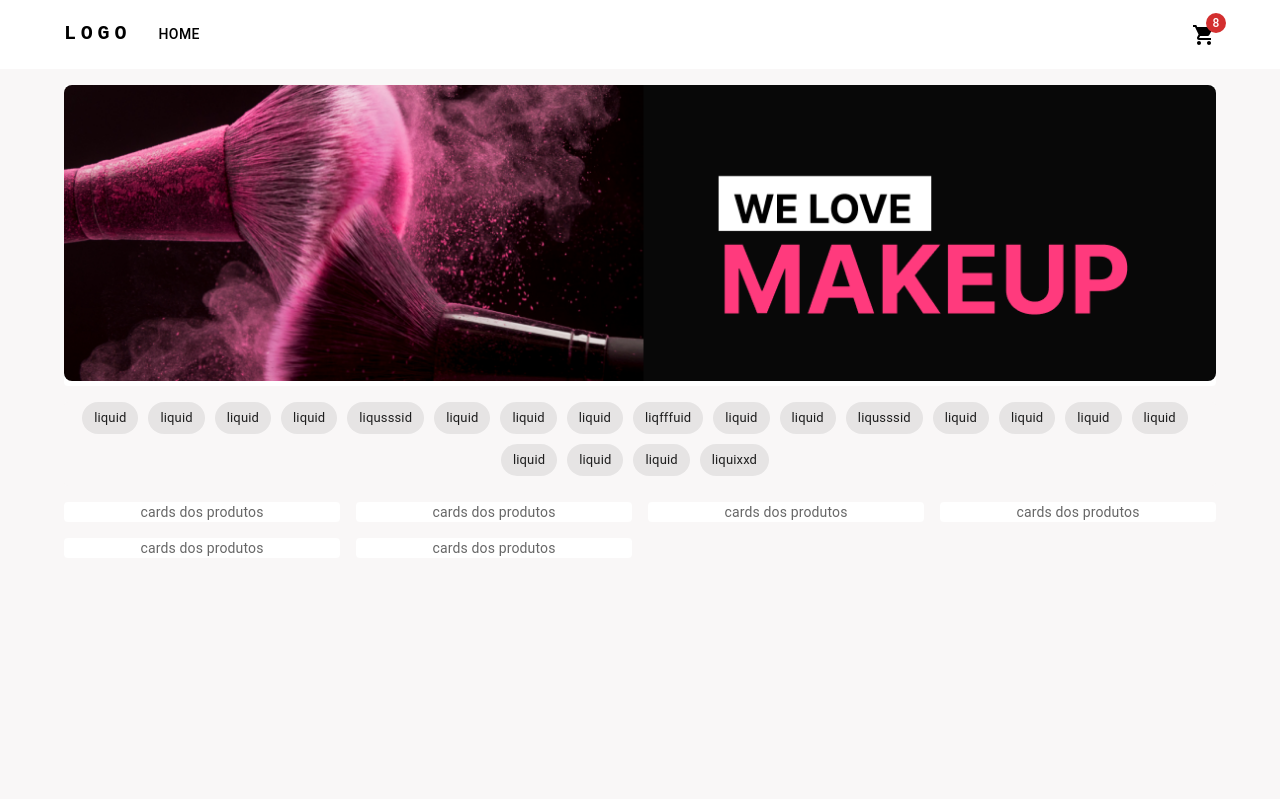
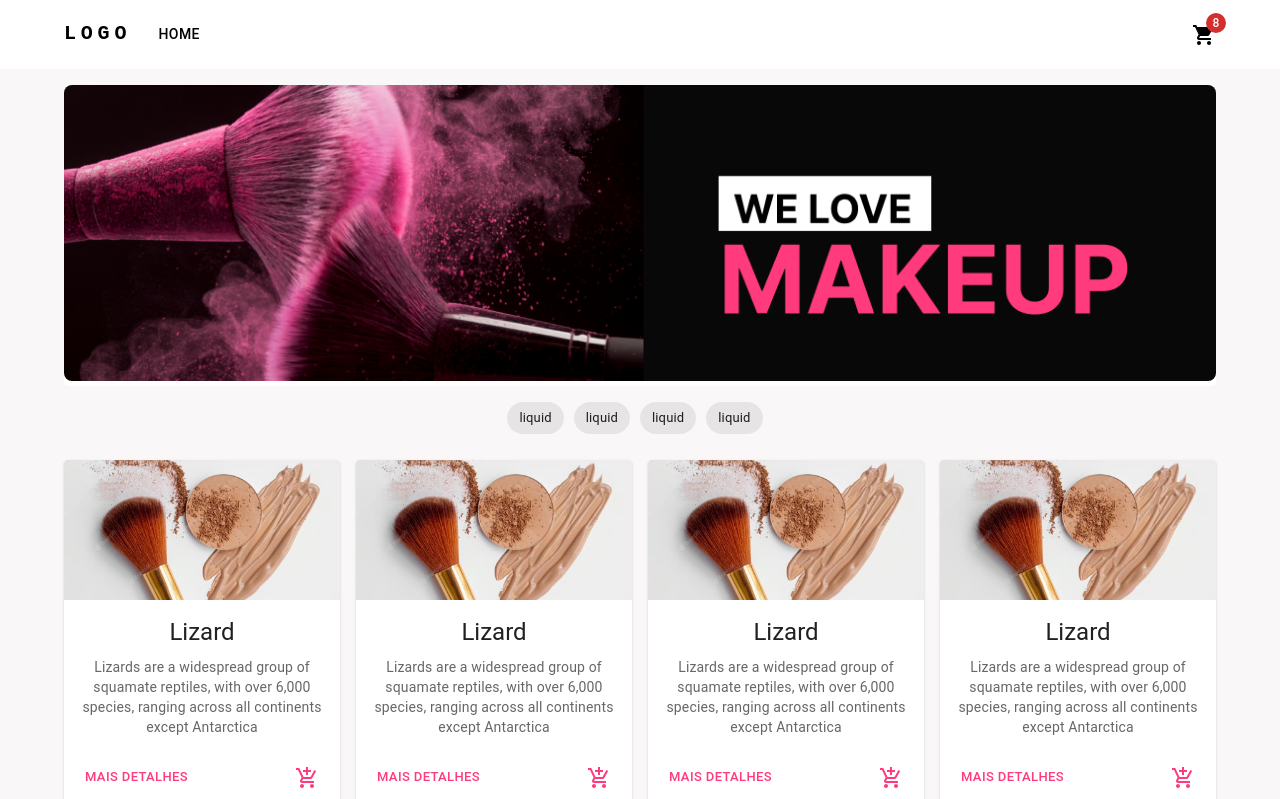
Before and after one commit to milenavms/carrinho-de-compras, a React (Vite) app: page / in a window 1280 px wide. Shown: the top 799 px of the page. Built offline with nearby package versions, Linux system fonts and the light colour scheme.

Commit message:
add products cards
add products cards

```diff
--- a/src/components/ProductMenu/ProductMenu.tsx
+++ b/src/components/ProductMenu/ProductMenu.tsx
@@ -1,4 +1,4 @@
-import { createTheme, ThemeProvider } from "@mui/material/styles";
+import { createTheme } from "@mui/material/styles";
 import Chip from "@mui/material/Chip";
 
 import "./index.css";
@@ -11,26 +11,22 @@ theme.typography.h5 = {
 };
 
 const nomes = [
-  "liquid",
-  "liquid",
-  "liquid",
-  "liquid",
-  "liqusssid",
-  "liquid",
-  "liquid",
-  "liquid",
-  "liqfffuid",
-  "liquid",
-  "liquid",
-  "liqusssid",
-  "liquid",
-  "liquid",
-  "liquid",
-  "liquid",
-  "liquid",
-  "liquid",
-  "liquid",
-  "liquixxd",
+  {
+    id: "1",
+    nome: "liquid",
+  },
+  {
+    id: "2",
+    nome: "liquid",
+  },
+  {
+    id: "3",
+    nome: "liquid",
+  },
+  {
+    id: "4",
+    nome: "liquid",
+  },
 ];
 
 export default function ProductMenu() {
@@ -42,7 +38,8 @@ export default function ProductMenu() {
     <>
       {nomes.map((nome) => (
         <Chip
-          label={nome}
+          key={nome.id}
+          label={nome.nome}
           onClick={handleClick}
           sx={{ marginRight: "10px", marginBottom: "10px" }}
         />
--- /dev/null
+++ b/src/components/ProductsCard/ProducrCards.tsx
@@ -0,0 +1,43 @@
+import * as React from "react";
+import Card from "@mui/material/Card";
+import CardActions from "@mui/material/CardActions";
+import CardContent from "@mui/material/CardContent";
+import CardMedia from "@mui/material/CardMedia";
+import Button from "@mui/material/Button";
+import Typography from "@mui/material/Typography";
+import img from "../../assets/images/make.png";
+import AddShoppingCartIcon from "@mui/icons-material/AddShoppingCart";
+import IconButton from "@mui/material/IconButton";
+
+export default function ProductsCard() {
+  return (
+    <Card sx={{ maxWidth: 300 }}>
+      <CardMedia component="img" alt="img" height="140" image={img} />
+      <CardContent>
+        <Typography gutterBottom variant="h5" component="div">
+          Lizard
+        </Typography>
+        <Typography variant="body2" color="text.secondary">
+          Lizards are a widespread group of squamate reptiles, with over 6,000
+          species, ranging across all continents except Antarctica
+        </Typography>
+      </CardContent>
+
+      <CardActions
+        sx={{
+          justifyContent: "space-between",
+          marginRight: "8px",
+          marginLeft: "8px",
+        }}
+      >
+        <Button size="small" sx={{ color: "#FF3A7D" }}>
+          Mais detalhes
+        </Button>
+
+        <IconButton size="small" aria-label="add to shopping cart">
+          <AddShoppingCartIcon sx={{ color: "#FF3A7D" }} />
+        </IconButton>
+      </CardActions>
+    </Card>
+  );
+}
--- a/src/pages/Home/Home.tsx
+++ b/src/pages/Home/Home.tsx
@@ -6,6 +6,7 @@ import Grid from "@mui/material/Unstable_Grid2";
 import ProductMenu from "../../components/ProductMenu/ProductMenu";
 import BackgroundHomePage from "../../assets/images/background_img.png";
 import styledComponets from "styled-components";
+import ProductsCard from "../../components/ProductsCard/ProducrCards";
 
 const Item = styled(Paper)(({ theme }) => ({
   backgroundColor: theme.palette.mode === "dark" ? "#1A2027" : "#fff",
@@ -44,7 +45,9 @@ export default function Home() {
 
         {Array.from(Array(6)).map((_, index) => (
           <Grid xs={12} sm={4} md={3} key={index}>
-            <Item>cards dos produtos</Item>
+            <Item>
+              <ProductsCard />
+            </Item>
           </Grid>
         ))}
       </Grid>
```
Also changed, not shown: src/assets/images/make.png (added).
